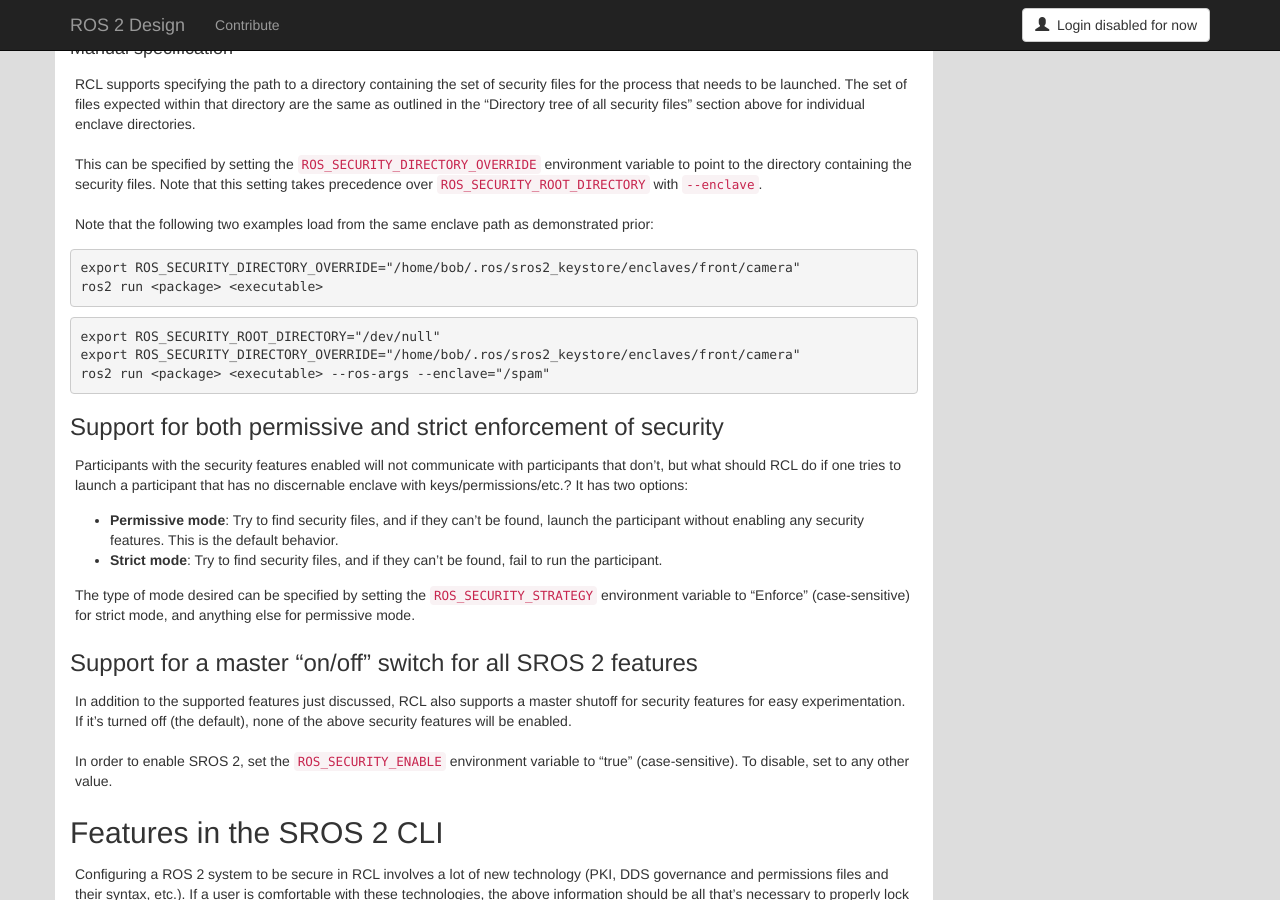
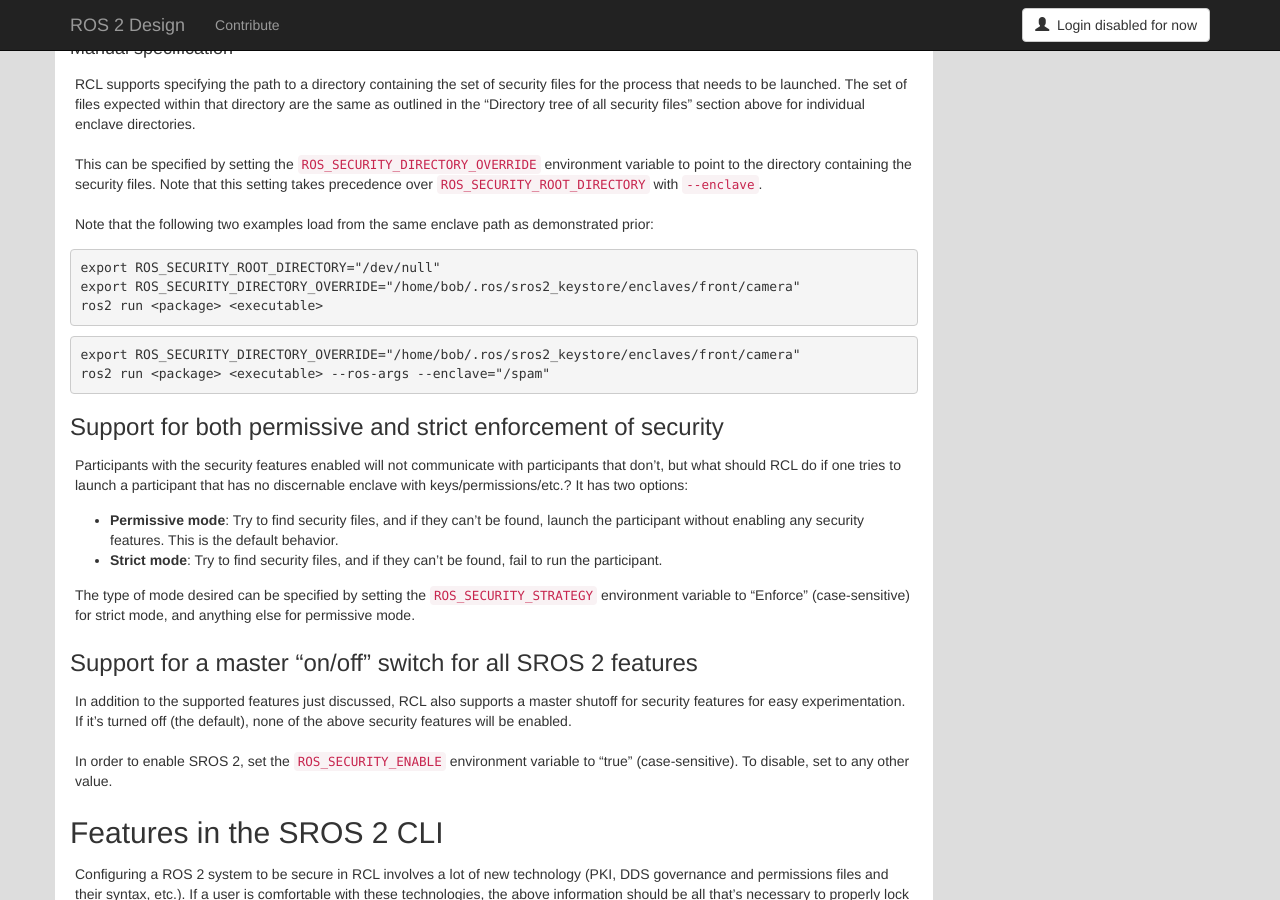
Before and after one commit to ros2/design, a Jekyll site: the page built from articles/ros2_dds_security.md, in a window 1280 px wide and 900 px high, scrolled down 2994 px. Built offline with Jekyll 4.4.1, drawn with Linux system fonts in a browser that asks for light colours; nearby versions of some CDN libraries.

````diff
--- a/articles/ros2_dds_security.md
+++ b/articles/ros2_dds_security.md
@@ -165,12 +165,12 @@ Note that this setting takes precedence over `ROS_SECURITY_ROOT_DIRECTORY` with
 Note that the following two examples load from the same enclave path as demonstrated prior:
 
 ``` shell
+export ROS_SECURITY_ROOT_DIRECTORY="/dev/null"
 export ROS_SECURITY_DIRECTORY_OVERRIDE="/home/bob/.ros/sros2_keystore/enclaves/front/camera"
 ros2 run <package> <executable>
 ```
 
 ``` shell
-export ROS_SECURITY_ROOT_DIRECTORY="/dev/null"
 export ROS_SECURITY_DIRECTORY_OVERRIDE="/home/bob/.ros/sros2_keystore/enclaves/front/camera"
 ros2 run <package> <executable> --ros-args --enclave="/spam"
 ```
````
